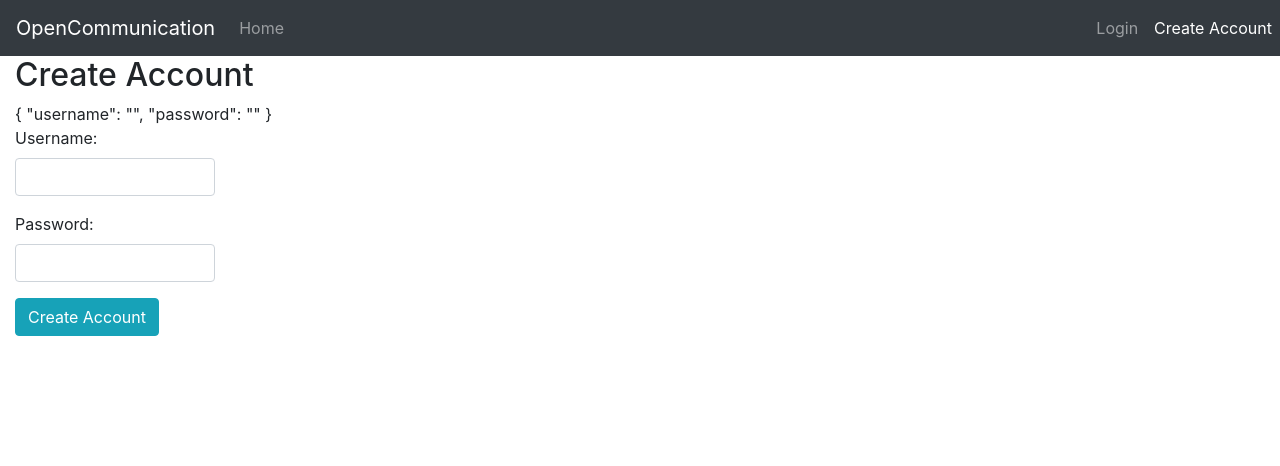
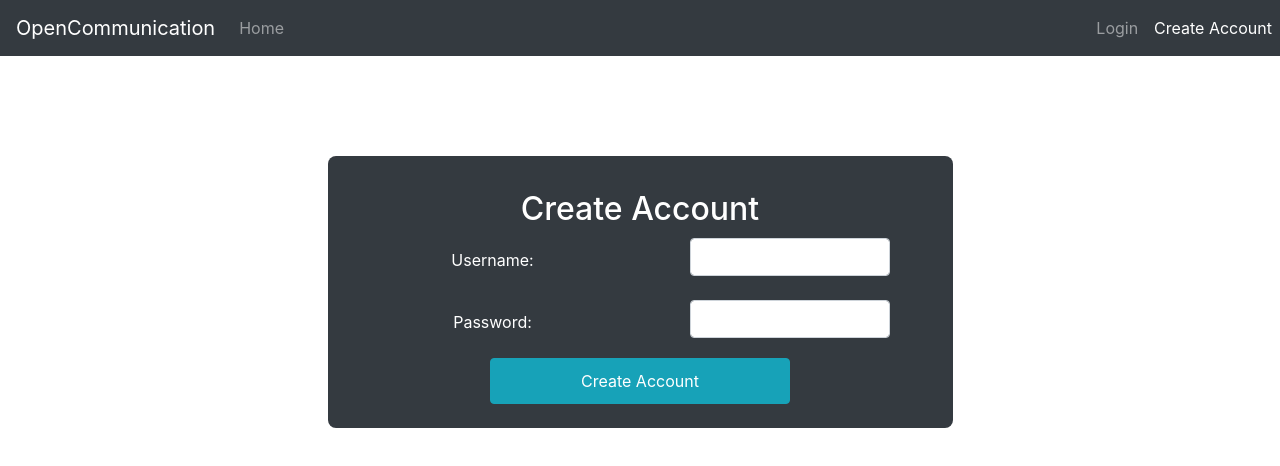
Before and after one commit to jaredglaser/OpenCommunicationFrontEnd, an Angular app: page /register in a window 1280 px wide. Shown: the top 466 px of the page. Built offline with nearby package versions, Linux system fonts and the light colour scheme.

Commit message:
Login & Register styled and formatted

```diff
--- a/src/app/pages/login/login.component.css
+++ b/src/app/pages/login/login.component.css
@@ -0,0 +1,32 @@
+.container {
+
+    width: 50%;
+    margin: auto;
+    margin-top: 100px;
+    color: #ffffff;
+    background-color: #343a40;
+    border-radius: 8px;
+
+}
+
+.center {
+    margin: auto;
+    width: 300px;
+    text-align: center;
+    padding: 10px;
+    align-items: center;
+    justify-content: center;
+    display: flex;
+}
+
+.form-group {
+    display: inline;
+}
+
+label {
+    float: left;
+}
+
+#sign-in {
+    margin-top: 20px;
+}
--- a/src/app/pages/login/login.component.html
+++ b/src/app/pages/login/login.component.html
@@ -1,14 +1,27 @@
-<h2>Login</h2>
-<!--Testing-->
-{{login_form.value | json }}
-<form #login_form="ngForm" (ngSubmit)="login(login_form.value)">
-    <div class="form-group">
-        <label for="username">Username:</label>
-        <input name="username" type="text" class="form-control" id="username" style="width:200px" ngModel>
+<!DOCTYPE html>
+<head>
+  <link rel="stylesheet" type="text/css" href="login.component.css">
+  <script src="login.component.ts"></script>
+</head>
+<body>
+
+
+    <!--Testing-->
+    <!-- {{login_form.value | json }} -->
+    <div class="container">
+
+        <form #login_form="ngForm" (ngSubmit)="login(login_form.value)">
+            <div class="form-group center">
+                <h2 class="center">Login</h2>
+                <label for="username" class="center">Username:</label>
+                <input name="username" type="text" class="form-control center" id="username" style="width:200px" ngModel>
+            </div>
+            <div class="form-group center">
+                <label for="pwd" class="center">Password:</label>
+                <input name="password" type="password" class="form-control center" id="pwd" style="width:200px" ngModel>
+                <button id="sign-in" type="submit" class="btn btn-info center">Sign in</button>
+            </div>
+        </form>
     </div>
-    <div class="form-group">
-        <label for="pwd">Password:</label>
-        <input name="password" type="password" class="form-control" id="pwd" style="width:200px" ngModel>
-    </div>
-    <button id="sign-in" type="submit" class="btn btn-info">Sign in</button>
-</form>
+
+</body>
--- a/src/app/pages/register/register.component.css
+++ b/src/app/pages/register/register.component.css
@@ -0,0 +1,32 @@
+.container {
+
+    width: 50%;
+    margin: auto;
+    margin-top: 100px;
+    color: #ffffff;
+    background-color: #343a40;
+    border-radius: 8px;
+
+}
+
+.center {
+    margin: auto;
+    width: 300px;
+    text-align: center;
+    padding: 10px;
+    align-items: center;
+    justify-content: center;
+    display: flex;
+}
+
+.form-group {
+    display: inline;
+}
+
+label {
+    float: left;
+}
+
+#register {
+    margin-top: 20px;
+}
--- a/src/app/pages/register/register.component.html
+++ b/src/app/pages/register/register.component.html
@@ -1,14 +1,26 @@
-<h2>Create Account</h2>
+<!DOCTYPE html>
+<head>
+  <link rel="stylesheet" type="text/css" href="register.component.css">
+  <script src="register.component.ts"></script>
+</head>
+<body>
+
+
 <!--Testing-->
-{{register_form.value | json }}
-<form #register_form="ngForm" (ngSubmit)="register(register_form.value)">
-    <div class="form-group">
-        <label for="username">Username:</label>
-        <input name="username" type="text" class="form-control" id="username" style="width:200px" ngModel>
+<!-- {{login_form.value | json }} -->
+    <div class="container">
+
+        <form #register_form="ngForm" (ngSubmit)="register(register_form.value)">
+            <div class="form-group center">
+                <h2 class="center">Create Account</h2>
+                <label for="username" class="center">Username:</label>
+                <input name="username" type="text" class="form-control center" id="username" style="width:200px" ngModel>
+            </div>
+            <div class="form-group center">
+                <label for="pwd" class="center">Password:</label>
+                <input name="password" type="password" class="form-control center" id="pwd" style="width:200px" ngModel>
+                <button id="register" type="submit" class="btn btn-info center">Create Account</button>
+            </div>
+        </form>
     </div>
-    <div class="form-group">
-        <label for="pwd">Password:</label>
-        <input name="password" type="password" class="form-control" id="pwd" style="width:200px" ngModel>
-    </div>
-    <button id="register" type="submit" class="btn btn-info">Create Account</button>
-</form>
+</body>
```
